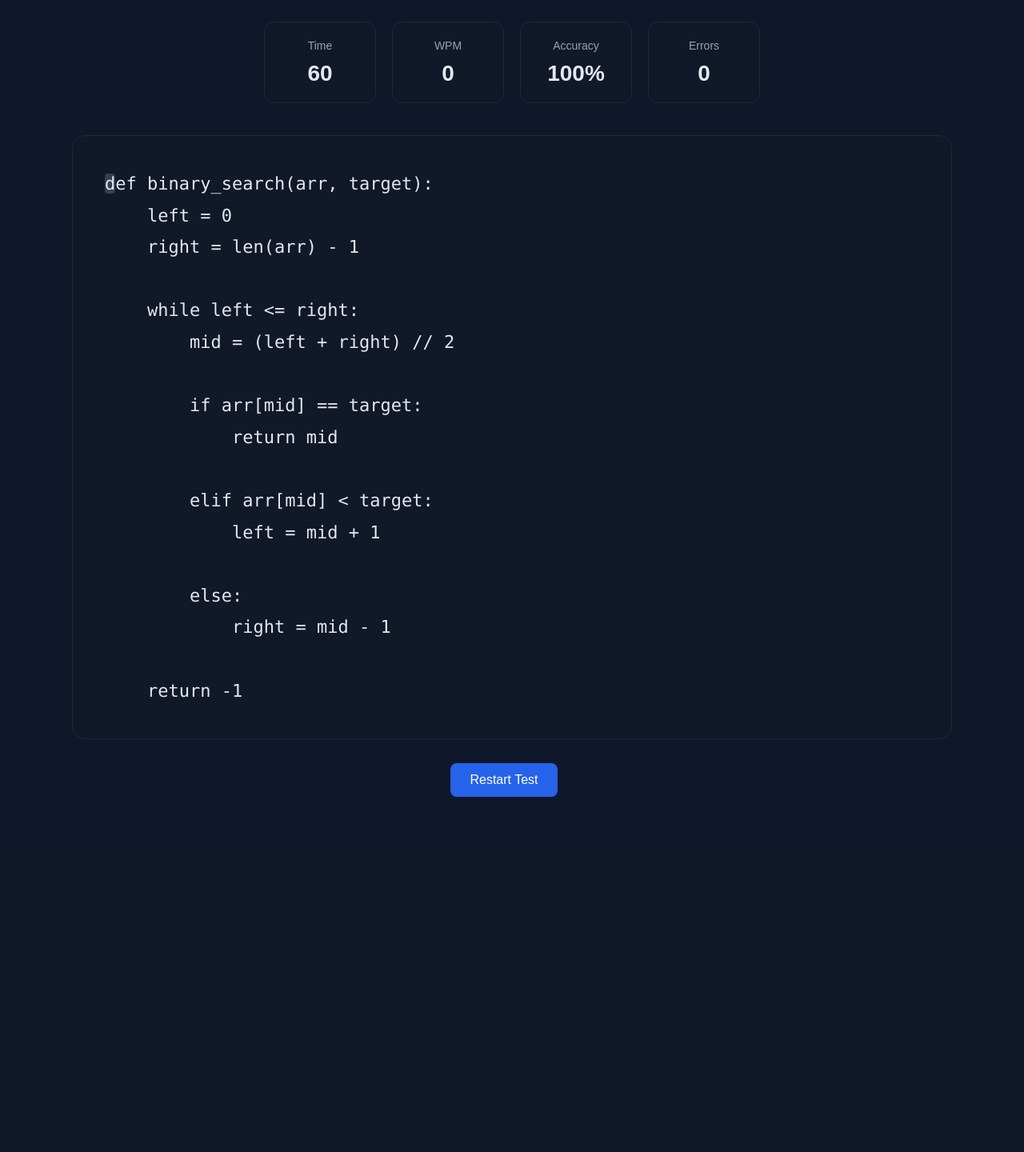
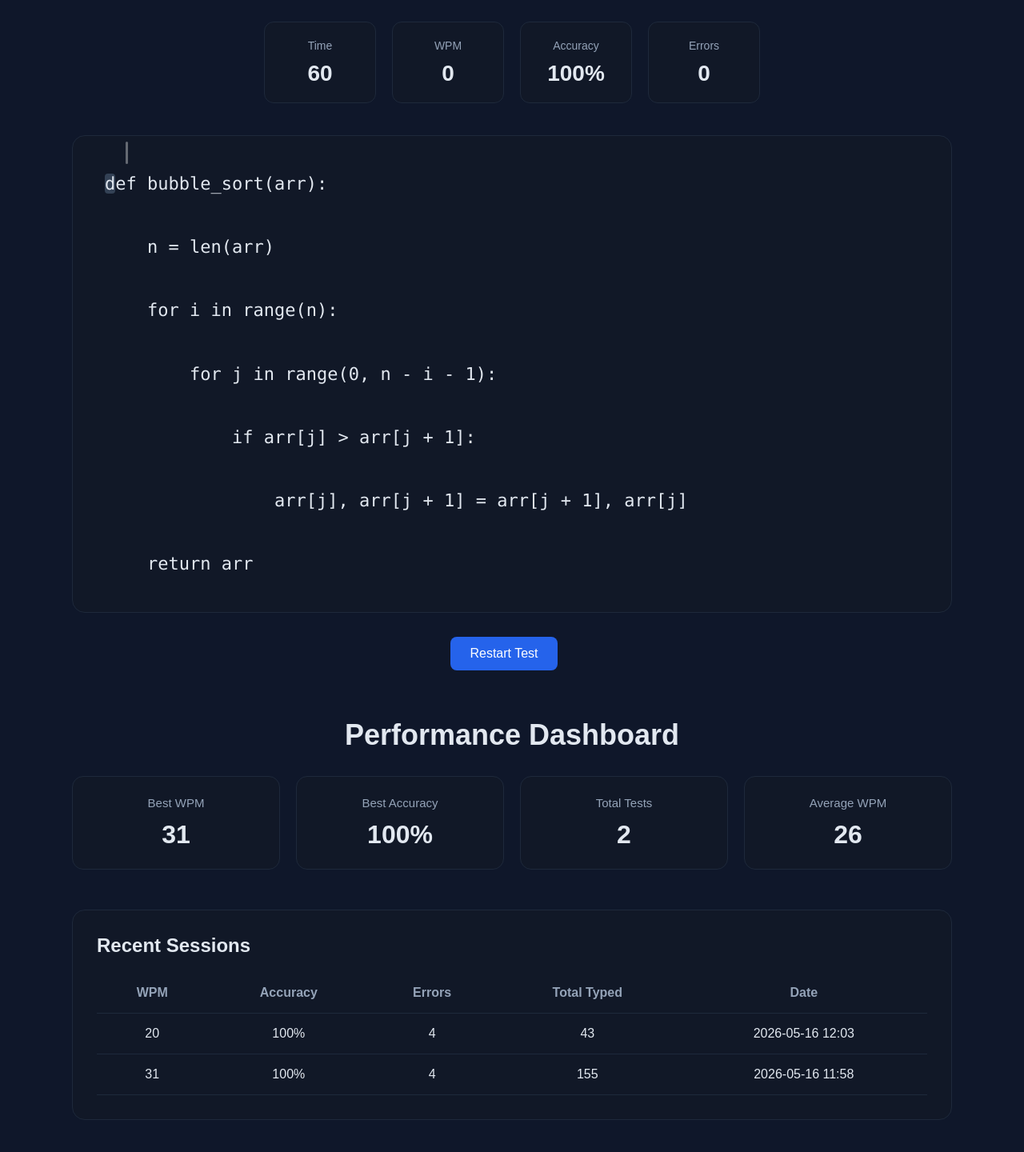
Before and after one commit to Madan686/CodeType-AI, a Flask app: page / in a window 1280 px wide. Shown: the part 167-1607 px from the top of the page at 80% size. Before the commit the page ends 1163 px from the top, so only its background shows below. Run offline with Flask 3, Linux system fonts and the light colour scheme.

Commit message:
Satge 4 Completed

```diff
--- a/app/routes.py
+++ b/app/routes.py
@@ -6,9 +6,12 @@ from flask import (
 
 from app.database.models import (
     db,
-    TypingSession
+    TypingSession,
+    CodeSnippet
 )
 
+import json
+import random
 
 def register_routes(app):
 
@@ -27,7 +30,8 @@ def register_routes(app):
             wpm=data["wpm"],
             accuracy=data["accuracy"],
             total_errors=data["total_errors"],
-            total_typed=data["total_typed"]
+            total_typed=data["total_typed"],
+            ghost_data=json.dumps(data["ghost_data"])
         )
 
         db.session.add(new_session)
@@ -50,3 +54,17 @@ def register_routes(app):
             session.to_dict()
             for session in sessions
         ])
+
+    @app.route("/random-snippet")
+    def random_snippet():
+
+        snippets = CodeSnippet.query.all()
+
+        if not snippets:
+            return jsonify({
+                "message": "No snippets available"
+            }), 404
+
+        snippet = random.choice(snippets)
+
+        return jsonify(snippet.to_dict())
--- a/app/static/css/style.css
+++ b/app/static/css/style.css
@@ -133,9 +133,15 @@ body {
     padding: 40px;
 
     position: relative;
+
+    overflow: hidden;
 }
 
 #code-display {
+    position: relative;
+
+    z-index: 2;
+
     font-size: 22px;
 
     line-height: 1.8;
@@ -197,3 +203,168 @@ body {
 #code-display {
     white-space: pre-wrap;
 }
+
+.dashboard-section {
+    margin-top: 60px;
+}
+
+.dashboard-title {
+    text-align: center;
+
+    margin-bottom: 30px;
+
+    font-size: 36px;
+}
+
+.analytics-grid {
+    display: grid;
+
+    grid-template-columns: repeat(4, 1fr);
+
+    gap: 20px;
+
+    margin-bottom: 50px;
+}
+
+.analytics-card {
+    background-color: #111827;
+
+    border: 1px solid #1e293b;
+
+    border-radius: 14px;
+
+    padding: 24px;
+
+    text-align: center;
+}
+
+.analytics-card span {
+    color: #94a3b8;
+
+    font-size: 15px;
+}
+
+.analytics-card h3 {
+    margin-top: 12px;
+
+    font-size: 32px;
+}
+
+.history-section {
+    background-color: #111827;
+
+    border: 1px solid #1e293b;
+
+    border-radius: 16px;
+
+    padding: 30px;
+}
+
+.history-section h2 {
+    margin-bottom: 20px;
+}
+
+.history-table {
+    width: 100%;
+
+    border-collapse: collapse;
+}
+
+.history-table th,
+.history-table td {
+    padding: 16px;
+
+    text-align: center;
+
+    border-bottom: 1px solid #1e293b;
+}
+
+.history-table th {
+    color: #94a3b8;
+}
+
+#ghost-caret {
+
+    position: absolute;
+
+    width: 3px;
+
+    height: 28px;
+
+    background-color: rgba(255,255,255,0.35);
+
+    border-radius: 4px;
+
+    z-index: 1;
+
+    top: 40px;
+
+    left: 40px;
+
+    transition: all 0.05s linear;
+
+    pointer-events: none;
+}
+
+#interrupt-modal {
+    position: fixed;
+
+    top: 0;
+    left: 0;
+
+    width: 100%;
+    height: 100%;
+
+    background-color: rgba(0,0,0,0.8);
+
+    display: none;
+
+    justify-content: center;
+    align-items: center;
+
+    z-index: 999;
+}
+
+.interrupt-box {
+    background-color: #111827;
+
+    border: 1px solid #334155;
+
+    border-radius: 16px;
+
+    padding: 40px;
+
+    width: 400px;
+
+    text-align: center;
+}
+
+.interrupt-box h2 {
+    margin-bottom: 20px;
+
+    color: #ef4444;
+}
+
+.interrupt-box p {
+    margin-bottom: 20px;
+
+    color: #cbd5e1;
+}
+
+#interrupt-input {
+    width: 100%;
+
+    padding: 14px;
+
+    border: none;
+
+    border-radius: 8px;
+
+    outline: none;
+
+    background-color: #1e293b;
+
+    color: white;
+
+    font-size: 16px;
+}
--- a/app/static/js/typing-engine.js
+++ b/app/static/js/typing-engine.js
@@ -1,22 +1,3 @@
-const snippet = `def binary_search(arr, target):
-    left = 0
-    right = len(arr) - 1
-
-    while left <= right:
-        mid = (left + right) // 2
-
-        if arr[mid] == target:
-            return mid
-
-        elif arr[mid] < target:
-            left = mid + 1
-
-        else:
-            right = mid - 1
-
-    return -1`;
-
-
 const codeDisplay = document.getElementById("code-display");
 
 const hiddenInput = document.getElementById("hidden-input");
@@ -32,6 +13,12 @@ const errorsElement = document.getElementById("errors");
 const restartBtn = document.getElementById("restart-btn");
 
 const statusMessage = document.getElementById("status-message");
+
+const interruptModal = document.getElementById("interrupt-modal");
+
+const interruptInput = document.getElementById("interrupt-input");
+
+const ghostCaret = document.getElementById("ghost-caret");
 
 
 let currentIndex;
@@ -51,6 +38,16 @@ let timerStarted;
 let timerInterval;
 
 let testCompleted;
+
+let ghostRecording;
+
+let replayTimeouts= [];
+
+let snippet="";
+
+let interruptionTimeout;
+
+let isPaused = false;
 
 
 function initializeState() {
@@ -81,6 +78,8 @@ function initializeState() {
 
     statusMessage.innerText = "";
 
+    ghostRecording = [];
+
 }
 
 
@@ -103,6 +102,36 @@ function renderSnippet() {
         codeDisplay.appendChild(span);
 
     });
+
+}
+
+async function loadSnippet() {
+
+    try {
+
+        const response =
+            await fetch("/random-snippet");
+
+        const data =
+            await response.json();
+
+        snippet = data.code;
+
+        renderSnippet();
+
+        const spans =
+            codeDisplay.querySelectorAll("span");
+
+        updateCaret(spans);
+
+    } catch (error) {
+
+        console.error(
+            "Failed to load snippet:",
+            error
+        );
+
+    }
 
 }
 
@@ -175,6 +204,8 @@ async function endTest(message) {
 
     clearInterval(timerInterval);
 
+    clearTimeout(interruptionTimeout);
+
     const sessionData = {
 
         wpm: parseInt(wpmElement.innerText),
@@ -186,7 +217,9 @@ async function endTest(message) {
 
         total_errors: totalErrors,
 
-        total_typed: totalTyped
+        total_typed: totalTyped,
+
+        ghost_data: ghostRecording
     };
 
     try {
@@ -206,6 +239,8 @@ async function endTest(message) {
 
         console.log(result.message);
 
+        loadDashboard();
+
     } catch (error) {
 
         console.error("Failed to save session:", error);
@@ -221,7 +256,7 @@ function resetTest() {
 
     initializeState();
 
-    renderSnippet();
+    loadSnippet();
 
     const spans = codeDisplay.querySelectorAll("span");
 
@@ -235,8 +270,178 @@ function resetTest() {
 
 }
 
+async function loadDashboard(){
+    try{
+        const response = await fetch("/sessions");
+        const sessions = await response.json();
+        renderDashboard(sessions);
+    } catch(error) {
+        console.error("Failed to load dashboard: ", error);
+    }
+}
+
+function renderDashboard(sessions) {
+
+    const historyBody = document.getElementById(
+        "session-history-body"
+    );
+
+    const bestWpmElement = document.getElementById(
+        "best-wpm"
+    );
+
+    const bestAccuracyElement = document.getElementById(
+        "best-accuracy"
+    );
+
+    const totalTestsElement = document.getElementById(
+        "total-tests"
+    );
+
+    const averageWpmElement = document.getElementById(
+        "average-wpm"
+    );
+
+    historyBody.innerHTML = "";
+
+    if (sessions.length === 0) {
+
+    return;
+
+}
+
+startGhostReplay(
+    sessions[0].ghost_data
+);
+
+function scheduleInterruption() {
+
+    console.log("Interruption Scheduled");
+
+    clearTimeout(interruptionTimeout);
+
+    const randomDelay =
+        Math.floor(
+            Math.random() * 10000
+        ) + 5000;
+
+    interruptionTimeout =
+        setTimeout(() => {
+
+            triggerInterruption();
+
+        }, randomDelay);
+
+}
+
+function triggerInterruption() {
+
+    if (testCompleted) return;
+
+    isPaused = true;
+
+    interruptModal.style.display = "flex";
+
+    interruptInput.value = "";
+
+    interruptInput.focus();
+
+}
+
+
+let bestWpm = 0;
+
+let bestAccuracy = 0;
+
+    let totalWpm = 0;
+
+    sessions.forEach((session) => {
+
+        if (session.wpm > bestWpm) {
+            bestWpm = session.wpm;
+        }
+
+        if (session.accuracy > bestAccuracy) {
+            bestAccuracy = session.accuracy;
+        }
+
+        totalWpm += session.wpm;
+
+        const row = document.createElement("tr");
+
+        row.innerHTML = `
+            <td>${session.wpm}</td>
+            <td>${session.accuracy}%</td>
+            <td>${session.total_errors}</td>
+            <td>${session.total_typed}</td>
+            <td>${session.created_at}</td>
+        `;
+
+        historyBody.appendChild(row);
+
+    });
+
+    const averageWpm = Math.round(
+        totalWpm / sessions.length
+    );
+
+    bestWpmElement.innerText = bestWpm;
+
+    bestAccuracyElement.innerText =
+        `${bestAccuracy}%`;
+
+    totalTestsElement.innerText =
+        sessions.length;
+
+    averageWpmElement.innerText =
+        averageWpm;
+
+}
+
+function startGhostReplay(ghostData) {
+
+    replayTimeouts.forEach((timeout) => {
+
+        clearTimeout(timeout);
+
+    });
+
+    replayTimeouts = [];
+
+    const spans =
+        codeDisplay.querySelectorAll("span");
+
+    ghostData.forEach((time, index) => {
+
+        const timeout = setTimeout(() => {
+
+            const span = spans[index];
+
+            if (!span) return;
+
+            const rect =
+                span.getBoundingClientRect();
+
+            const containerRect =
+                codeDisplay.getBoundingClientRect();
+
+            ghostCaret.style.left =
+                `${rect.left - containerRect.left}px`;
+
+            ghostCaret.style.top =
+                `${rect.top - containerRect.top}px`;
+
+        }, time);
+
+        replayTimeouts.push(timeout);
+
+    });
+
+}
 
 hiddenInput.addEventListener("keydown", (event) => {
+
+    if (isPaused) return;
 
     if (testCompleted) return;
 
@@ -249,6 +454,8 @@ hiddenInput.addEventListener("keydown", (event) => {
         startTimer();
 
         timerStarted = true;
+
+        scheduleInterruption();
 
     }
 
@@ -266,7 +473,7 @@ hiddenInput.addEventListener("keydown", (event) => {
 
             if (currentSpan.classList.contains("incorrect")) {
 
-                activeErrorsrrors--;
+                activeErrors--;
 
 
             }
@@ -302,6 +509,9 @@ hiddenInput.addEventListener("keydown", (event) => {
     const currentSpan = spans[currentIndex];
 
     totalTyped++;
+
+    const elapsedTime = new Date() - startTime;
+    ghostRecording.push(elapsedTime);
 
     currentSpan.classList.remove("correct");
     currentSpan.classList.remove("incorrect");
@@ -350,11 +560,36 @@ document.addEventListener("click", () => {
 
 });
 
+interruptInput.addEventListener(
+    "keydown",
+    (event) => {
+
+        if (event.key !== "Enter") {
+            return;
+        }
+
+        const value =
+            interruptInput.value.trim();
+
+        if (value === "dismiss alert") {
+
+            interruptModal.style.display =
+                "none";
+
+            isPaused = false;
+
+            hiddenInput.focus();
+
+            scheduleInterruption();
+
+        }
+
+    }
+);
+
 
 initializeState();
 
-renderSnippet();
+loadSnippet();
 
-const initialSpans = codeDisplay.querySelectorAll("span");
-
-updateCaret(initialSpans);
+loadDashboard();
--- a/app/templates/home.html
+++ b/app/templates/home.html
@@ -40,6 +40,8 @@
 
         <pre id="code-display"></pre>
 
+        <div id="ghost-caret"></div>
+
         <input
             type="text"
             id="hidden-input"
@@ -55,6 +57,88 @@
         <p id="status-message"></p>
     </div>
 
+    <div class="dashboard-section">
+
+    <h2 class="dashboard-title">
+        Performance Dashboard
+    </h2>
+
+    <div class="analytics-grid">
+
+        <div class="analytics-card">
+            <span>Best WPM</span>
+            <h3 id="best-wpm">0</h3>
+        </div>
+
+        <div class="analytics-card">
+            <span>Best Accuracy</span>
+            <h3 id="best-accuracy">0%</h3>
+        </div>
+
+        <div class="analytics-card">
+            <span>Total Tests</span>
+            <h3 id="total-tests">0</h3>
+        </div>
+
+        <div class="analytics-card">
+            <span>Average WPM</span>
+            <h3 id="average-wpm">0</h3>
+        </div>
+
+    </div>
+
+    <div class="history-section">
+
+        <h2>Recent Sessions</h2>
+
+        <table class="history-table">
+
+            <thead>
+
+                <tr>
+                    <th>WPM</th>
+                    <th>Accuracy</th>
+                    <th>Errors</th>
+                    <th>Total Typed</th>
+                    <th>Date</th>
+                </tr>
+
+            </thead>
+
+            <tbody id="session-history-body">
+
+            </tbody>
+
+        </table>
+
+    </div>
+
+</div>
+
+<div id="interrupt-modal">
+
+    <div class="interrupt-box">
+
+        <h2>
+            SYSTEM INTERRUPTION
+        </h2>
+
+        <p>
+            Type:
+            <strong>dismiss alert</strong>
+            to continue
+        </p>
+
+        <input
+            type="text"
+            id="interrupt-input"
+            autocomplete="off"
+        >
+
+    </div>
+
+</div>
+
 </section>
 
 <script src="{{ url_for('static', filename='js/typing-engine.js') }}"></script>
--- a/main.py
+++ b/main.py
@@ -2,6 +2,7 @@ from flask import Flask
 from app.routes import register_routes
 from app.database.models import db
 import os
+from app.database.seed import seed_snippets
 
 app = Flask(
     __name__,
@@ -16,7 +17,7 @@ db.init_app(app)
 
 with app.app_context():
     db.create_all()
-
+    seed_snippets()
 
 register_routes(app)
 
```
Also changed, not shown: app/database/models.py (+25 -0 lines), app/database/seed.py (added, +82 -0 lines), instance/typing.db.
